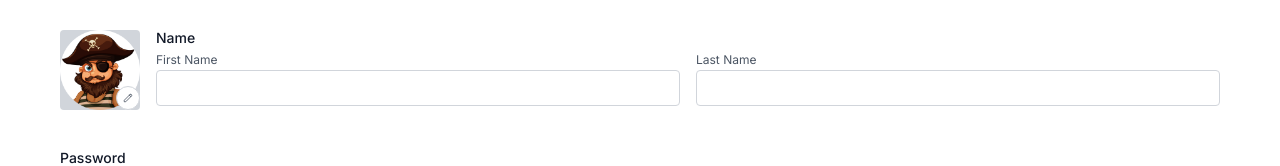
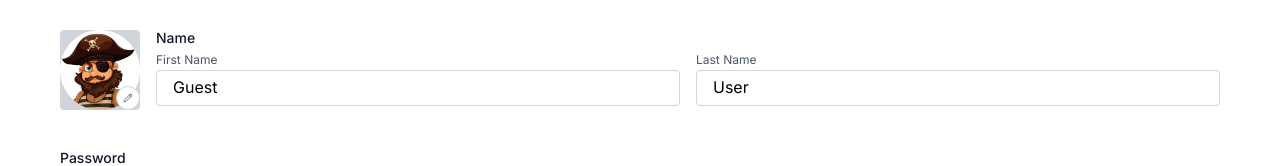
Before and after one commit to HackYourFutureProjects/c53-final-project-group-A, a React (Vite) app in the folder client/: page /profile in a window 1280 px wide. Shown: the part 127-293 px from the top of the page. Built offline with nearby package versions, Linux system fonts and the light colour scheme.

Commit message:
refactor: streamline handleSaveClick logic and update user input handling in Profile component

```diff
--- a/client/src/pages/User/Profile.jsx
+++ b/client/src/pages/User/Profile.jsx
@@ -49,20 +49,6 @@ export default function Profile() {
     let city = cityInputRef.current;
     let country = countryInputRef.current;
     if (user && user.email !== defaultUser.email) {
-      return;
-    }
-    setShowSavePopup(true);
-    if (
-      !firstName ||
-      !lastName ||
-      !password ||
-      !confirmPassword ||
-      !street ||
-      !house ||
-      !city ||
-      !country
-    )
-      return;
       // First and Last Name
       firstName = cleanUpText(firstName.value || "");
       lastName = cleanUpText(lastName.value || "");
@@ -118,7 +104,11 @@ export default function Profile() {
           address: { street, houseNumber: house, city, country },
         },
       });
+    } else {
+      setShowSavePopup(true);
     }
+  }
+
   function pressEnterKey(e) {
     if (e.key === "Enter")
       handleSaveClick(
@@ -175,7 +165,7 @@ export default function Profile() {
                 <input
                   ref={firstNameInputRef}
                   type="text"
-                  defaultValue={user.name}
+                  defaultValue={user.firstName}
                   className="w-full px-4 py-2 border border-gray-300 rounded focus:outline-none focus:ring-2 focus:ring-blue-500"
                   onKeyDown={pressEnterKey}
                   onChange={handleClearAlert}
@@ -188,7 +178,7 @@ export default function Profile() {
                 <input
                   ref={lastNameInputRef}
                   type="text"
-                  defaultValue={user.name}
+                  defaultValue={user.lastName}
                   className="w-full px-4 py-2 border border-gray-300 rounded focus:outline-none focus:ring-2 focus:ring-blue-500"
                   onKeyDown={pressEnterKey}
                   onChange={handleClearAlert}
```
Lines whose indentation alone changed are shown as unchanged.
